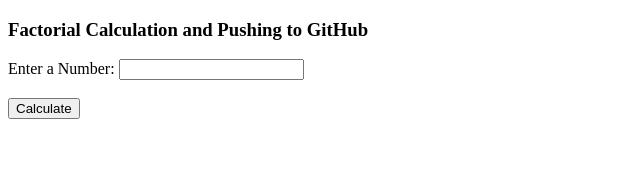
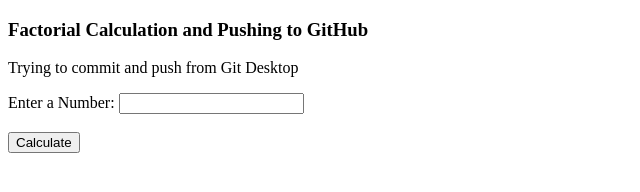
Before and after one commit to iamanish2061/TryingGit, a plain HTML site: page index.html in a window 1280 px wide. Shown: the whole page, without its empty margins (0-640 px from the left). Drawn offline with Linux system fonts and the light colour scheme.

Commit message:
Changed From Git Desktop
hahahaha

```diff
--- a/index.html
+++ b/index.html
@@ -7,6 +7,7 @@
 </head>
 <body>
     <h3>Factorial Calculation and Pushing to GitHub</h3>
+    <p>Trying to commit and push from Git Desktop</p>
 
     <form>
 
```
